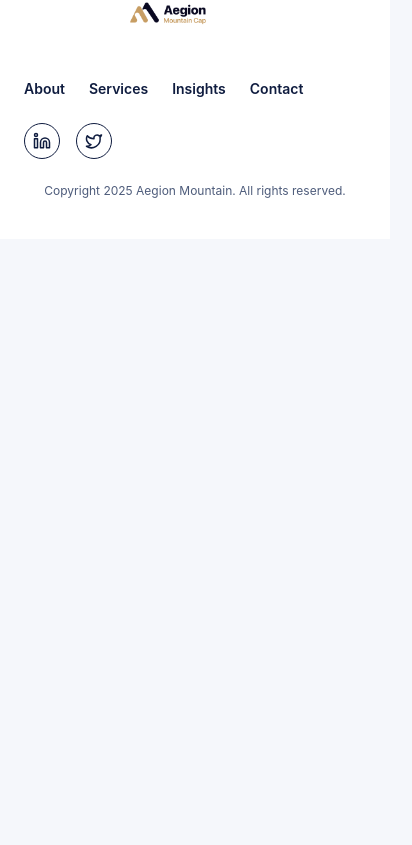
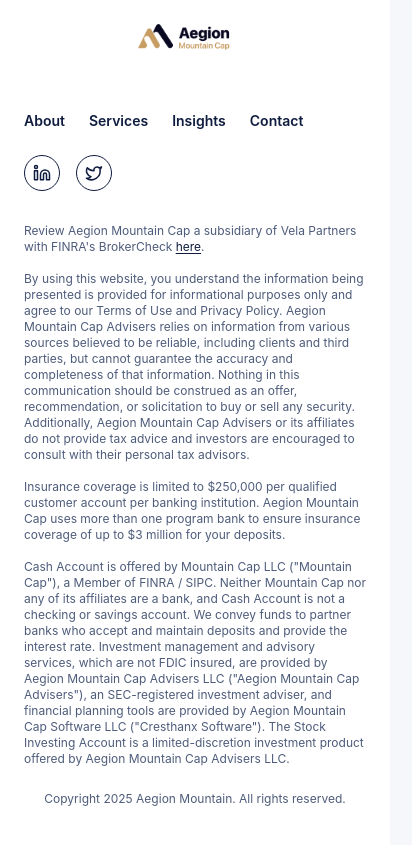
Before and after one commit to localhost300/aegion, a Next.js app: page /insights in a window 390 px wide. Shown: the part 4105-4950 px from the top of the page, 412 px wide, since content can reach past the window. Before the commit the page ends 4344 px from the top, so only its background shows below. Built offline with nearby package versions, Linux system fonts and the light colour scheme.

Commit message:
Add footer disclosures and update navbar

```diff
--- a/src/components/Footer.tsx
+++ b/src/components/Footer.tsx
@@ -13,7 +13,10 @@
   return (
     <footer className="bg-white py-10">
       <div className="mx-auto flex max-w-6xl flex-col gap-6 px-6 md:flex-row md:items-center md:justify-between">
-        <Link href="/" className="relative flex h-20 w-72 items-center">
+        <Link
+          href="/"
+          className="relative flex h-24 w-80 items-center md:h-28 md:w-[28rem]"
+        >
           <Image
             src="/aegion-logo.png"
             alt="Aegion Mountain"
@@ -56,6 +59,40 @@
           </Link>
         </div>
       </div>
+      <div className="mx-auto mt-8 max-w-6xl space-y-4 px-6 text-xs text-brand-slate">
+        <p>
+          Review Aegion Mountain Cap a subsidiary of Vela Partners with FINRA&apos;s BrokerCheck{" "}
+          <Link
+            href="https://adviserinfo.sec.gov/firm/summary/281465"
+            target="_blank"
+            className="text-brand-blue underline underline-offset-2 hover:text-brand-blue"
+          >
+            here
+          </Link>
+          .
+        </p>
+        <p>
+          By using this website, you understand the information being presented is provided for informational purposes
+          only and agree to our Terms of Use and Privacy Policy. Aegion Mountain Cap Advisers relies on information from
+          various sources believed to be reliable, including clients and third parties, but cannot guarantee the
+          accuracy and completeness of that information. Nothing in this communication should be construed as an offer,
+          recommendation, or solicitation to buy or sell any security. Additionally, Aegion Mountain Cap Advisers or its
+          affiliates do not provide tax advice and investors are encouraged to consult with their personal tax advisors.
+        </p>
+        <p>
+          Insurance coverage is limited to $250,000 per qualified customer account per banking institution. Aegion
+          Mountain Cap uses more than one program bank to ensure insurance coverage of up to $3 million for your deposits.
+        </p>
+        <p>
+          Cash Account is offered by Mountain Cap LLC ("Mountain Cap"), a Member of FINRA / SIPC. Neither Mountain Cap
+          nor any of its affiliates are a bank, and Cash Account is not a checking or savings account. We convey funds to
+          partner banks who accept and maintain deposits and provide the interest rate. Investment management and
+          advisory services, which are not FDIC insured, are provided by Aegion Mountain Cap Advisers LLC ("Aegion
+          Mountain Cap Advisers"), an SEC-registered investment adviser, and financial planning tools are provided by
+          Aegion Mountain Cap Software LLC ("Cresthanx Software"). The Stock Investing Account is a limited-discretion
+          investment product offered by Aegion Mountain Cap Advisers LLC.
+        </p>
+      </div>
       <p className="mt-6 text-center text-xs text-brand-slate">
         Copyright {new Date().getFullYear()} Aegion Mountain. All rights reserved.
       </p>
--- a/src/components/Navbar.tsx
+++ b/src/components/Navbar.tsx
@@ -8,7 +8,6 @@
 const navItems = [
   { label: "Why Us", href: "/#value" },
   { label: "Approach", href: "/#approach" },
-  { label: "Solutions", href: "/#solutions" },
   { label: "Insights", href: "/insights" },
   { label: "Services", href: "/services" },
   { label: "Contact", href: "/#contact" },
@@ -22,7 +21,7 @@
       <div className="flex w-full items-center justify-between px-3 py-1 md:px-6 md:py-1.5">
         <Link
           href="/"
-          className="relative flex h-16 w-72 items-center lg:h-20 lg:w-[26rem]"
+          className="relative flex h-20 w-80 items-center lg:h-24 lg:w-[30rem]"
         >
           <Image
             src="/aegion-logo.png"
@@ -45,10 +44,10 @@
           <Link
             href="https://admin.aegionmountain.com/register"
             target="_blank"
-            className="rounded-full bg-brand-blue px-4 py-1.5 text-xs font-semibold uppercase tracking-wide text-white transition hover:bg-brand-navy"
+            className="rounded-full bg-brand-blue px-6 py-2 text-sm font-semibold uppercase tracking-wide text-white transition hover:bg-brand-navy"
             rel="noreferrer"
           >
-            Sign Up
+            Sign Up / Log In
           </Link>
         </div>
 
@@ -78,10 +77,10 @@
               href="https://admin.aegionmountain.com/register"
               target="_blank"
               rel="noreferrer"
-              className="rounded-full bg-brand-gold px-4 py-2 text-center font-semibold text-brand-navy"
+              className="rounded-full bg-brand-gold px-6 py-2.5 text-center text-base font-semibold text-brand-navy"
               onClick={() => setIsOpen(false)}
             >
-              Sign Up
+              Sign Up / Log In
             </Link>
           </div>
         </div>
```
